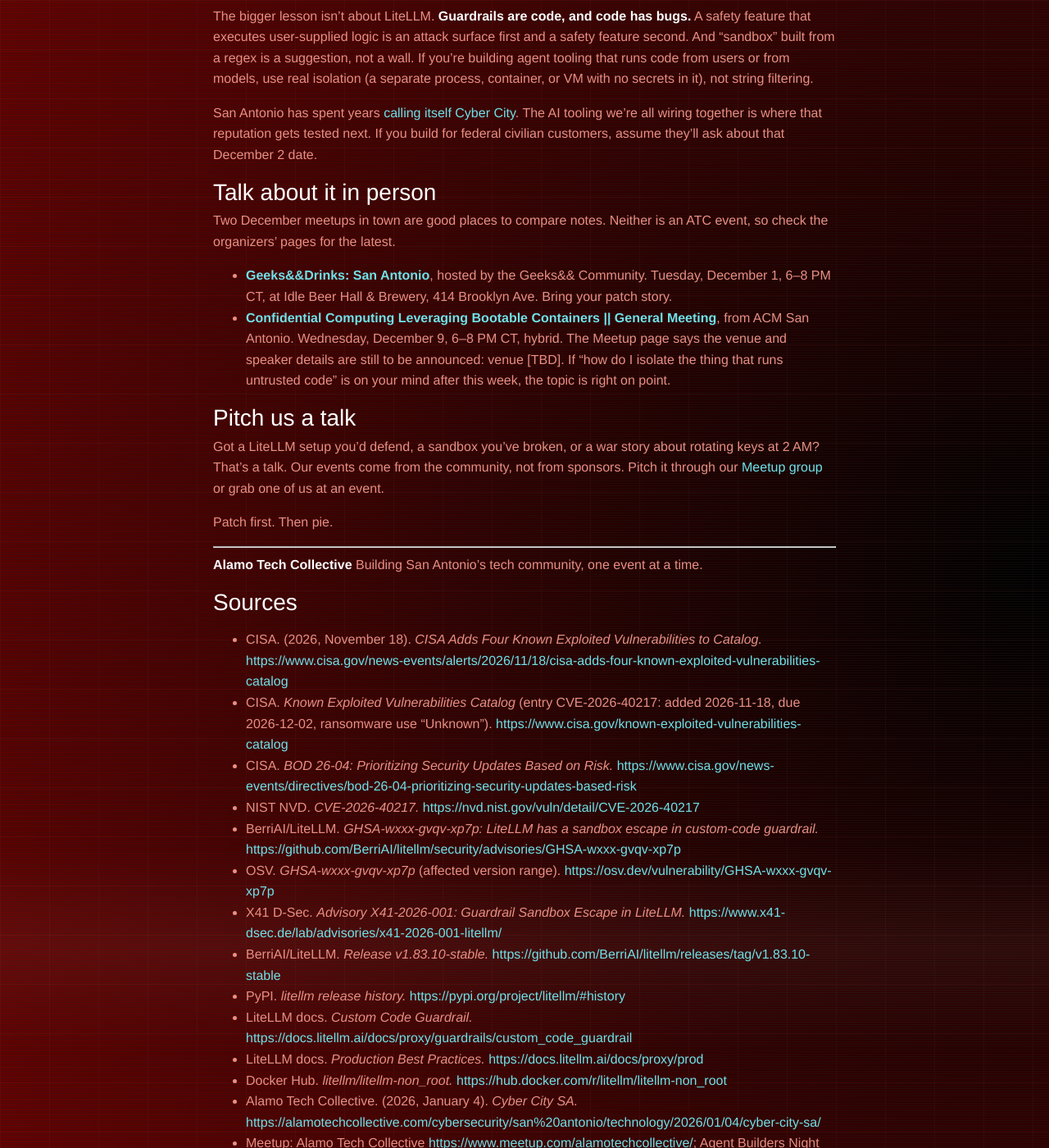
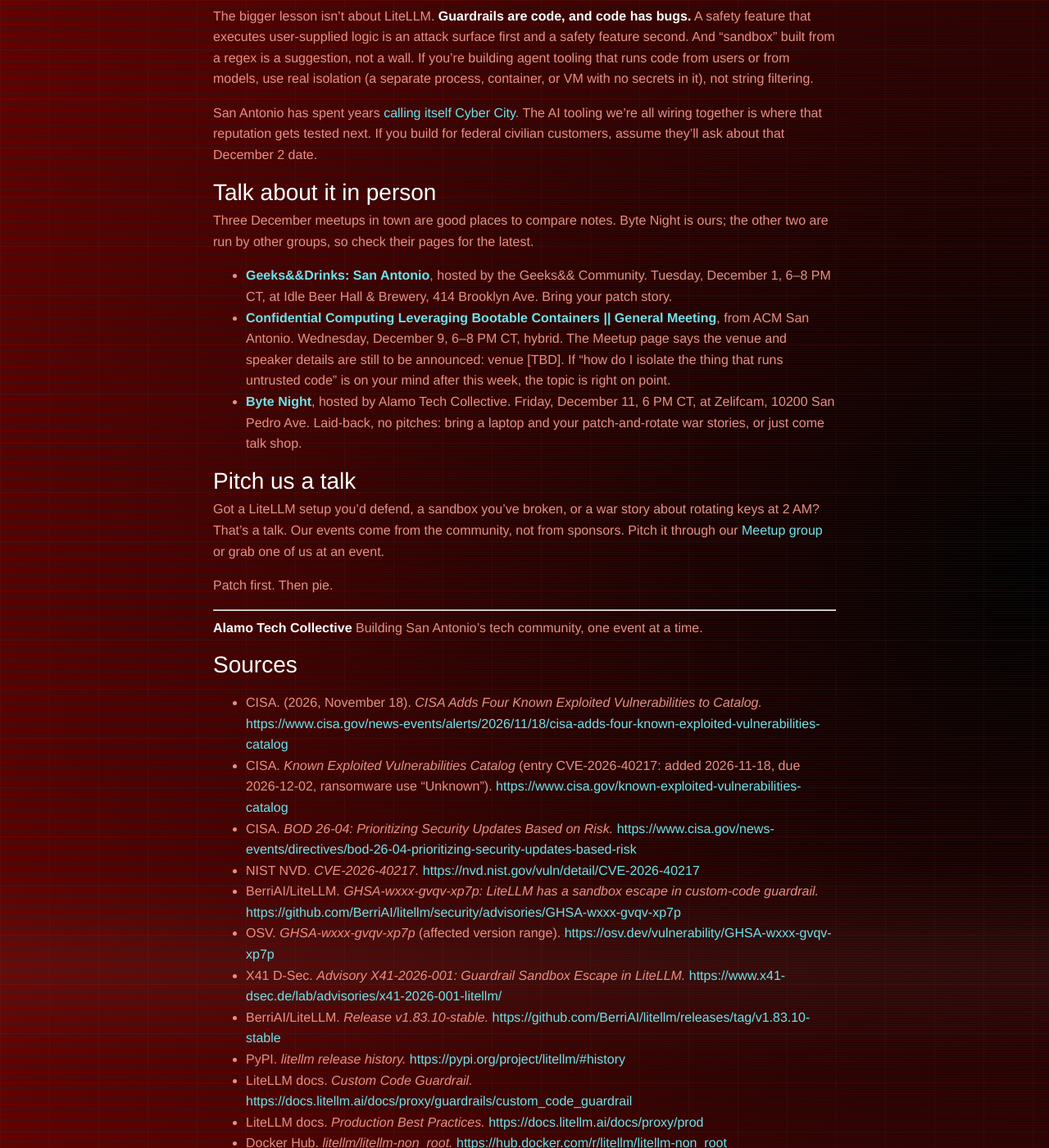
Before and after one commit to Alamo-Tech-Collective/alamo-tech-collective.github.io, a Jekyll site: the page built from _posts/2026-11-25-litellm-guardrail-kev.md, in a window 1280 px wide and 1400 px high, scrolled down 2755 px. Shown: the whole window at 82% size. Built offline with Jekyll 4.4.1, drawn with Linux system fonts in a browser that asks for light colours; nearby versions of some CDN libraries; some web fonts are replaced; some of the changed text lies outside the part shown.

Commit message:
Add Byte Night to the December meetup list
Include ATC's December 11 Byte Night after the other two events, and cite it in Sources.

Co-authored-by: Sly <Slymasterfunk@users.noreply.github.com>

```diff
--- a/_posts/2026-11-25-litellm-guardrail-kev.md
+++ b/_posts/2026-11-25-litellm-guardrail-kev.md
@@ -66,10 +66,11 @@ San Antonio has spent years [calling itself Cyber City](https://alamotechcollect
 
 ## Talk about it in person
 
-Two December meetups in town are good places to compare notes. Neither is an ATC event, so check the organizers' pages for the latest.
+Three December meetups in town are good places to compare notes. Byte Night is ours; the other two are run by other groups, so check their pages for the latest.
 
 - **[Geeks&&Drinks: San Antonio](https://www.meetup.com/meetup-group-umecjcqo/events/lssnbvyjcqbcb/)**, hosted by the Geeks&& Community. Tuesday, December 1, 6–8 PM CT, at Idle Beer Hall & Brewery, 414 Brooklyn Ave. Bring your patch story.
 - **[Confidential Computing Leveraging Bootable Containers \|\| General Meeting](https://www.meetup.com/acm-sa/events/312889987/)**, from ACM San Antonio. Wednesday, December 9, 6–8 PM CT, hybrid. The Meetup page says the venue and speaker details are still to be announced: venue [TBD]. If "how do I isolate the thing that runs untrusted code" is on your mind after this week, the topic is right on point.
+- **[Byte Night](https://www.meetup.com/alamotechcollective/events/317553386/)**, hosted by Alamo Tech Collective. Friday, December 11, 6 PM CT, at Zelifcam, 10200 San Pedro Ave. Laid-back, no pitches: bring a laptop and your patch-and-rotate war stories, or just come talk shop.
 
 ## Pitch us a talk
 
@@ -97,4 +98,4 @@ Building San Antonio's tech community, one event at a time.
 - LiteLLM docs. *Production Best Practices.* <https://docs.litellm.ai/docs/proxy/prod>
 - Docker Hub. *litellm/litellm-non_root.* <https://hub.docker.com/r/litellm/litellm-non_root>
 - Alamo Tech Collective. (2026, January 4). *Cyber City SA.* <https://alamotechcollective.com/cybersecurity/san%20antonio/technology/2026/01/04/cyber-city-sa/>
-- Meetup: Alamo Tech Collective <https://www.meetup.com/alamotechcollective/>; Agent Builders Night <https://www.meetup.com/alamotechcollective/events/317290481/>; Geeks&&Drinks: San Antonio (Dec 1) <https://www.meetup.com/meetup-group-umecjcqo/events/lssnbvyjcqbcb/>; ACM San Antonio General Meeting (Dec 9) <https://www.meetup.com/acm-sa/events/312889987/>
+- Meetup: Alamo Tech Collective <https://www.meetup.com/alamotechcollective/>; Agent Builders Night <https://www.meetup.com/alamotechcollective/events/317290481/>; Geeks&&Drinks: San Antonio (Dec 1) <https://www.meetup.com/meetup-group-umecjcqo/events/lssnbvyjcqbcb/>; ACM San Antonio General Meeting (Dec 9) <https://www.meetup.com/acm-sa/events/312889987/>; Byte Night (Dec 11) <https://www.meetup.com/alamotechcollective/events/317553386/>
```
